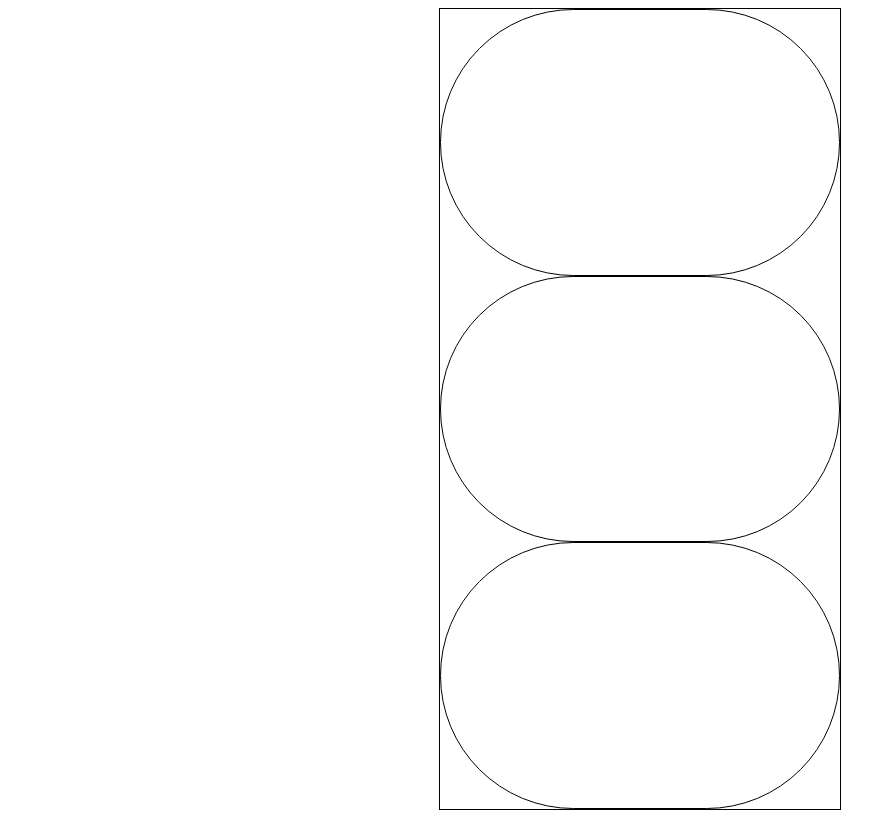
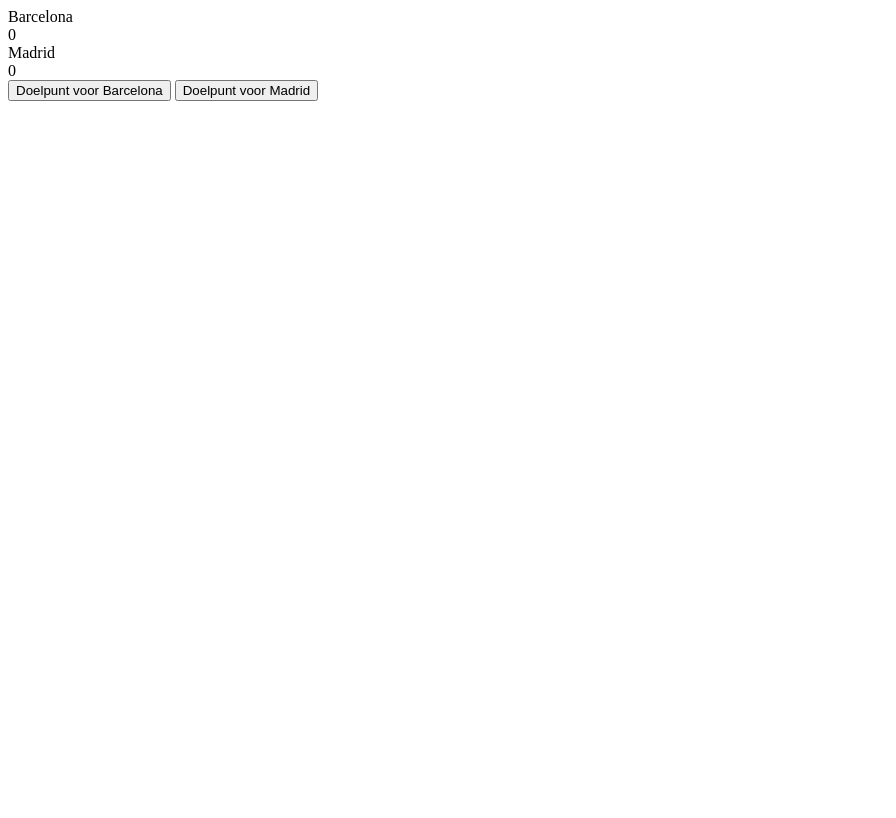
Before and after one commit to kelvin-vd-gaag/palvsod1b, a plain HTML site: page index.html in a window 1280 px wide. Shown: the whole page, without its empty margins (0-896 px from the left). Drawn offline with Linux system fonts and the light colour scheme.

Commit message:
Score-board

```diff
--- a/index.html
+++ b/index.html
@@ -2,23 +2,38 @@
 <html lang="en">
 <head>
     <meta charset="UTF-8">
+    <meta name="viewport"
+          content="width=device-width, user-scalable=no, initial-scale=1.0, maximum-scale=1.0, minimum-scale=1.0">
+    <meta http-equiv="X-UA-Compatible" content="ie=edge">
     <title>Document</title>
-    <link rel="stylesheet" href="main.css">
 </head>
 <body>
 
-<div class="container">
-    <div id="red"></div>
-    <div id="orange"></div>
-    <div id="green" onclick="change_color_green()"></div>
-
+<div class="score-bord">
+    <div class="team-one">
+        <div id="team-1">Barcelona</div>
+        <span id="score-one">0</span>
+    </div>
+    <div class="team-two">
+        <div id="team-2">Madrid</div>
+        <div id="score-two">0</div>
+    </div>
+    <button onclick="goal()">Doelpunt voor Barcelona</button>
+    <button>Doelpunt voor Madrid</button>
 </div>
 
+
 <script>
-    function change_color_green(){
-        document.getElementById("green").style.backgroundColor = "green";
+    let score_team_1 = 0;
+    let score_team_2 = 0;
+
+    function goal() {
+        score_team_1++;
+        document.getElementById("score-one").innerText = score_team_1;
+
+
     }
+
 </script>
-
 </body>
 </html>
```
